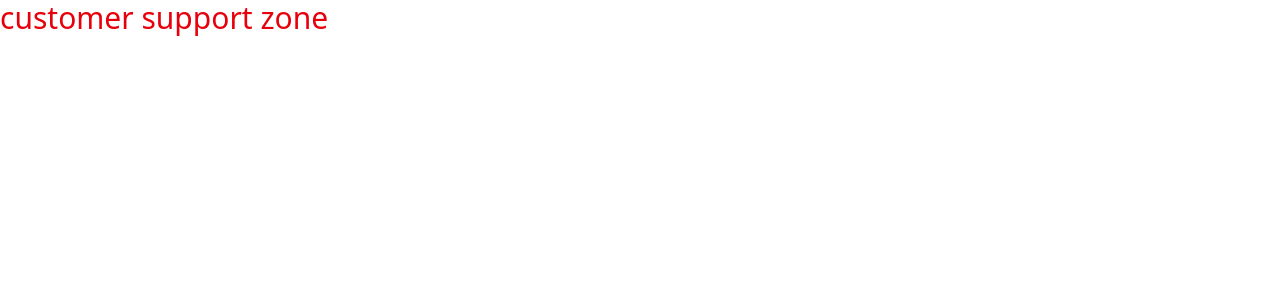
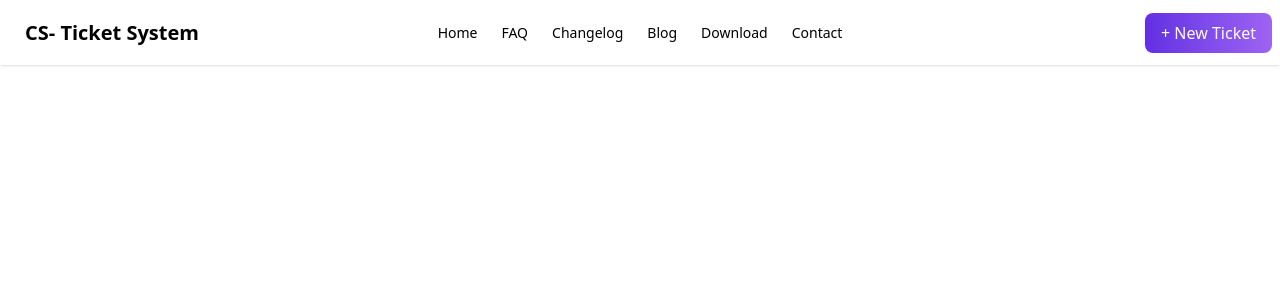
Before and after one commit to mehedihasanshohan/customer-support-zone-react, a React (Vite) app: page / in a window 1280 px wide. Shown: the top 300 px of the page. Built offline with nearby package versions, Linux system fonts and the light colour scheme.

Commit message:
navbar added

```diff
--- a/package.json
+++ b/package.json
@@ -20,6 +20,7 @@
     "@types/react": "^19.1.13",
     "@types/react-dom": "^19.1.9",
     "@vitejs/plugin-react": "^5.0.3",
+    "daisyui": "^5.1.18",
     "eslint": "^9.36.0",
     "eslint-plugin-react-hooks": "^5.2.0",
     "eslint-plugin-react-refresh": "^0.4.20",
--- a/src/App.jsx
+++ b/src/App.jsx
@@ -1,10 +1,13 @@
 import './App.css'
+import Navbar from './components/Navbar'
 
 function App() {
 
   return (
     <>
-     <h2 className='text-red-600 font-extralight text-3xl'>customer support zone</h2>
+      <Navbar />
+
+
     </>
   )
 }
--- /dev/null
+++ b/src/components/Navbar.jsx
@@ -0,0 +1,46 @@
+import React from 'react'
+
+const Navbar = () => {
+  return (
+    <div className="navbar bg-white text-black font-lg shadow-sm mr-6">
+  <div className="navbar-start">
+    <div className="dropdown">
+      <div tabIndex={0} role="button" className="btn btn-ghost lg:hidden">
+        <svg xmlns="http://www.w3.org/2000/svg" className="h-5 w-5" fill="none" viewBox="0 0 24 24" stroke="currentColor"> <path strokeLinecap="round" strokeLinejoin="round" strokeWidth="2" d="M4 6h16M4 12h8m-8 6h16" /> </svg>
+      </div>
+      <ul
+        tabIndex={0}
+        className="menu menu-sm dropdown-content bg-white text-black rounded-box z-1 mt-3 w-52 p-2 shadow">
+        <li><a>Home</a></li>
+        <li><a>FAQ</a></li>
+        <li><a>Changelog</a></li>
+        <li><a>Blog</a></li>
+        <li><a>Download</a></li>
+        <li><a>Contact</a></li>
+      </ul>
+    </div>
+    <a className="btn btn-ghost text-xl">CS- Ticket System</a>
+  </div>
+  <div className="navbar-center hidden lg:flex">
+     <ul className="menu menu-horizontal px-1">
+      <li><a>Home</a></li>
+      <li><a>FAQ</a></li>
+      <li><a>Changelog</a></li>
+      <li><a>Blog</a></li>
+      <li><a>Download</a></li>
+      <li><a>Contact</a></li>
+    </ul>
+  </div>
+  <div className="navbar-end">
+    <button className="px-4 py-2 text-white rounded-lg
+                      bg-gradient-to-r from-[#632EE3] to-[#9F62F2]
+                      hover:bg-gradient-to-r hover:from-[#9F62F2]
+                      hover:to-[#632EE3]">
+      + New Ticket
+    </button>
+  </div>
+</div>
+  )
+}
+
+export default Navbar
--- a/src/index.css
+++ b/src/index.css
@@ -4,3 +4,4 @@
   font-weight: 400;
 }
 @import "tailwindcss";
+@plugin "daisyui";
```
Also changed, not shown: 1 other file (tests, documents, lock files or other folders).
